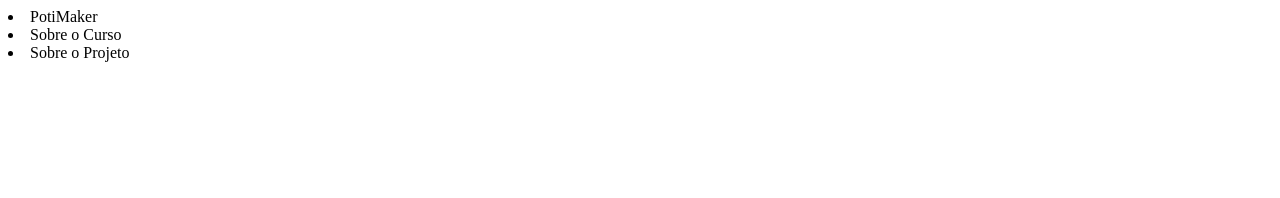
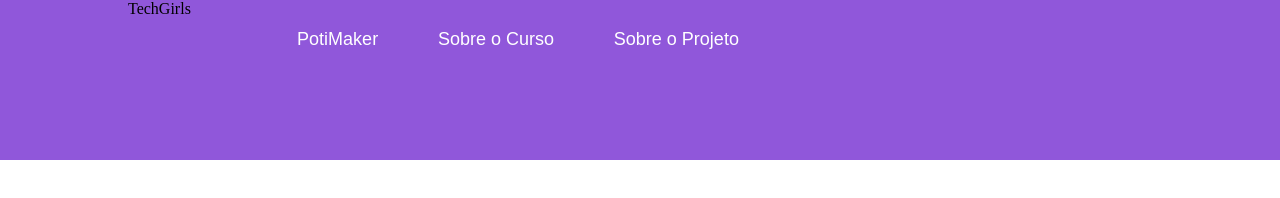
Before and after one commit to Geronilton/TechGirls, a plain HTML site: page index.html in a window 1280 px wide. Drawn offline with Linux system fonts and the light colour scheme.

Commit message:
estrutura do cabeçalho

```diff
--- a/index.html
+++ b/index.html
@@ -3,23 +3,26 @@
 <head>
     <meta charset="UTF-8">
     <meta name="viewport" content="width=device-width, initial-scale=1.0">
+    <link rel="stylesheet" type="text/css" href="./src/css/style.css">
     <title>TechGirls</title>
 </head>
 <body>
-    <head>
+    <header>
         <div class="cabecalho">
             <div class="logo">
-
+                TechGirls
             </div>
             <div class="menu">
                 <nav>
-                    <li>PotiMaker</li>
-                    <li>Sobre o Curso</li>
-                    <li>Sobre o Projeto</li>
+                   <ul>
+                    <li><a href="#">PotiMaker</a></li>
+                    <li><a href="#"> Sobre o Curso</a></li>
+                    <li><a href="#"> Sobre o Projeto</a></li>
+                   </ul>
                 </nav>
             </div>
         </div>
-    </head>
+    </header>
 
     <main></main>
     <footer></footer>
--- /dev/null
+++ b/src/css/style.css
@@ -0,0 +1,42 @@
+*{
+    margin: 0;
+    padding: 0;
+    box-sizing: border-box;
+}
+
+a {
+    list-style: none;
+    text-decoration: none;
+    color:white;
+}
+
+header{
+    background-color: #9057da;
+    height: 160px;
+}
+.cabecalho{
+    width: 50%;
+    display: flex;
+    justify-content: space-between;
+    margin-left: 10%;
+}
+
+ul{
+
+    list-style: none;
+    display: flex;
+    justify-content: space-between;
+    padding: 15px;
+    color: white;
+    font-family: Arial, Helvetica, sans-serif;
+}
+
+li{
+    padding: 3%;
+    font-size: 18px;
+}
+
+nav {
+    width: 500px;
+
+}
```
